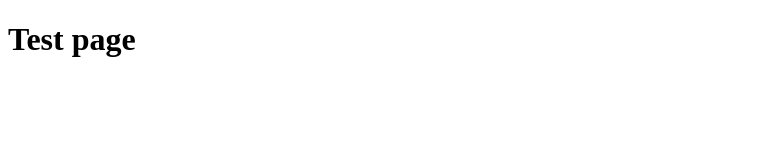
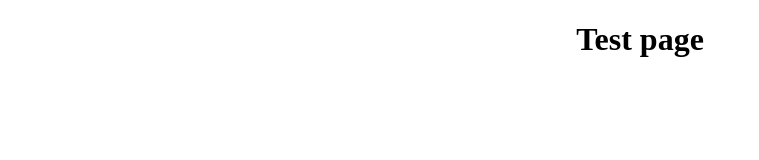
Before and after one commit to NA-Siddiky/module2-solution, a plain HTML site: page index.html in a window 1280 px wide. Shown: the whole page, without its empty margins (0-759 px from the left). Drawn offline with Linux system fonts and the light colour scheme.

Commit message:
adding header

```diff
--- a/index.html
+++ b/index.html
@@ -6,10 +6,18 @@
     <meta http-equiv="X-UA-Compatible" content="IE=edge">
     <meta name="viewport" content="width=device-width, initial-scale=1.0">
     <title>Document</title>
+    <link rel="stylesheet" href="style.css">
 </head>
 
 <body>
-    <h1>Test page</h1>
+    <div>
+        <div class="header">
+            <h1>Test page</h1>
+        </div>
+        <div>
+
+        </div>
+    </div>
 </body>
 
 </html>
--- /dev/null
+++ b/style.css
@@ -0,0 +1,3 @@
+.header{
+    text-align: center;
+}
```
